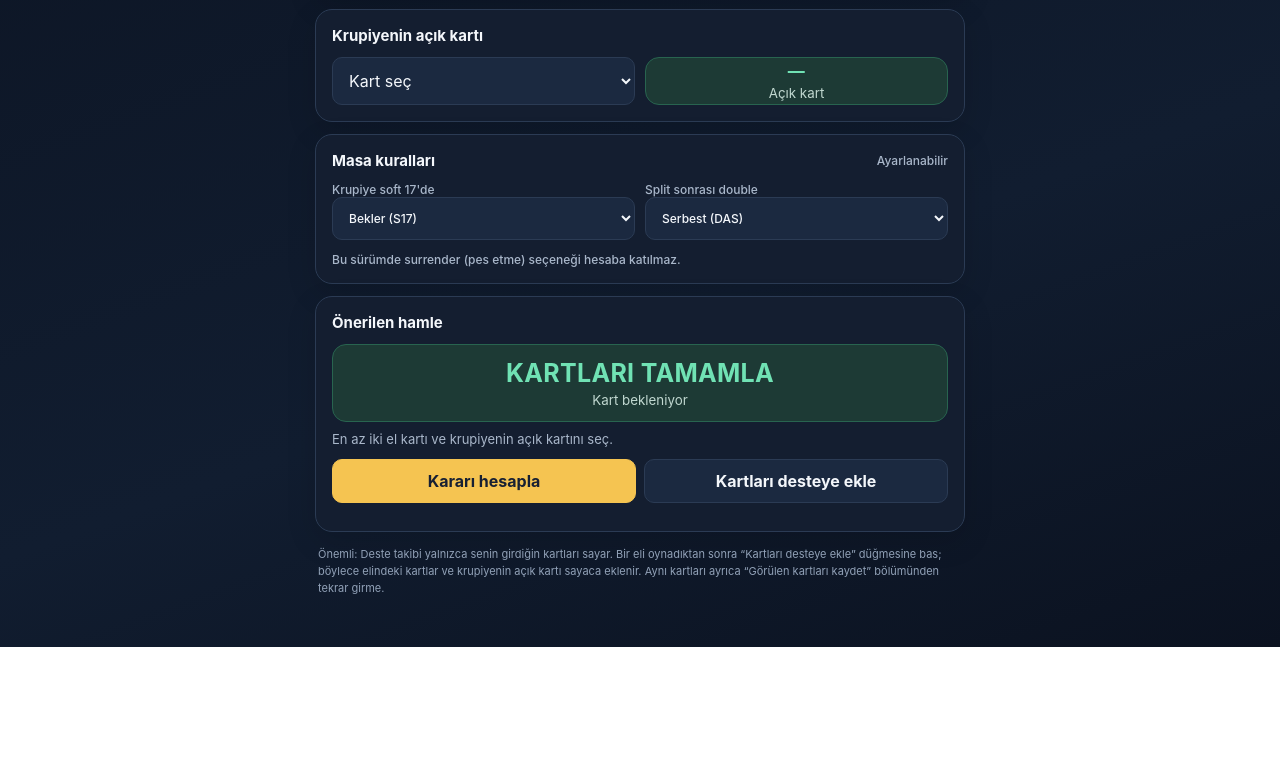
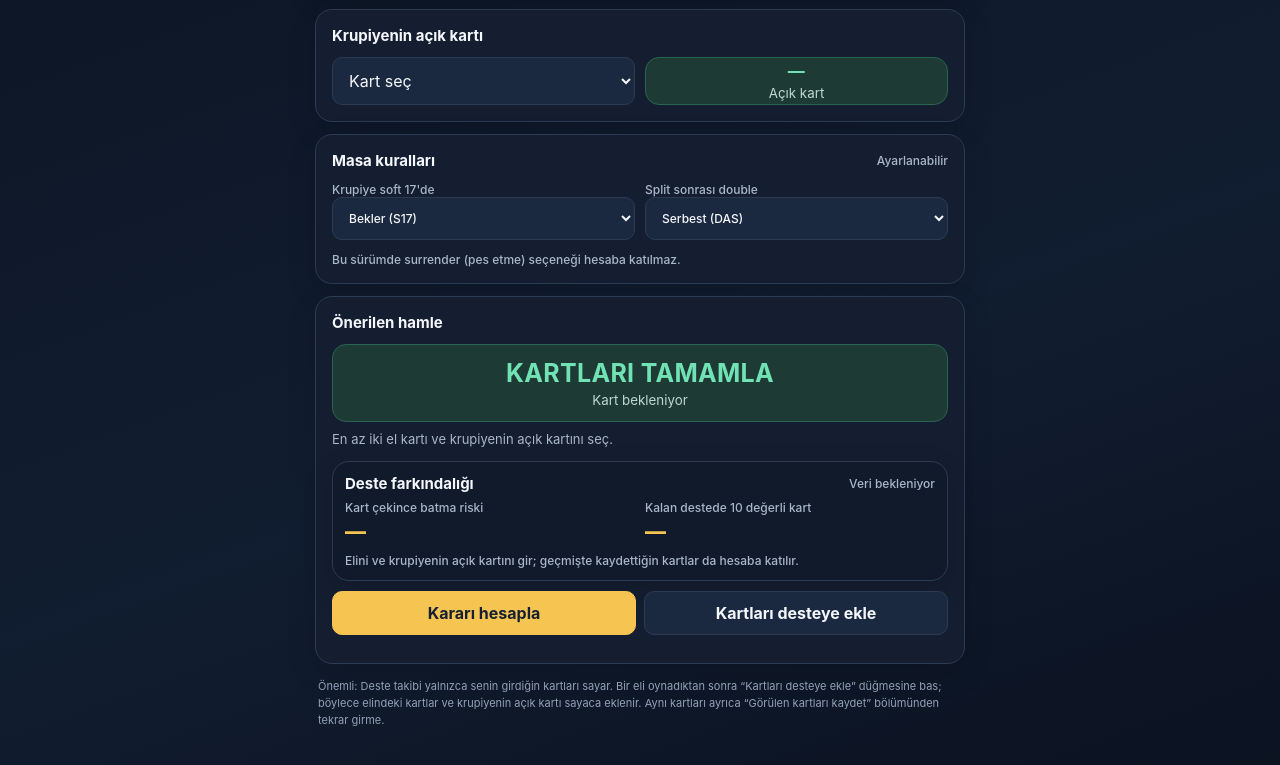
Before and after one commit to mustafasayn50/blackjack-asistani, a plain HTML site: page index.html in a window 1280 px wide. Shown: the part 466-1231 px from the top of the page. Before the commit the page ends 1113 px from the top, so only its background shows below. Drawn offline with Linux system fonts and the light colour scheme.

Commit message:
Add files via upload

```diff
--- a/index.html
+++ b/index.html
@@ -60,6 +60,14 @@ select,input{width:100%;background:var(--panel2);color:var(--txt);border:1px sol
    <div class="section-title">Önerilen hamle</div>
    <div class="action" id="result"><div><strong>BAŞLAMAK İÇİN</strong><small>El ve krupiye kartını seç</small></div></div>
    <div class="reason" id="reason">Çok desteli oyunlar için temel strateji yaklaşımı kullanılır.</div>
+   <div class="card" style="margin:12px 0 0;padding:12px;background:#101a2a">
+    <div class="section-title" style="margin-bottom:7px">Deste farkındalığı <span class="small" id="countSignal">Veri bekleniyor</span></div>
+    <div class="row">
+     <div><div class="small">Kart çekince batma riski</div><div id="bustRisk" style="font-size:21px;font-weight:800;color:var(--gold);margin-top:4px">—</div></div>
+     <div><div class="small">Kalan destede 10 değerli kart</div><div id="tenShare" style="font-size:21px;font-weight:800;color:var(--gold);margin-top:4px">—</div></div>
+    </div>
+    <p class="small" id="countAdvice" style="margin:9px 0 0">Kart dağılımı girildikçe bu alan güncellenir. Bu göstergeler temel stratejinin yerine geçmez.</p>
+   </div>
    <div class="btnrow"><button class="primary" id="calculate">Kararı hesapla</button><button id="countRound">Kartları desteye ekle</button></div>
    <p class="small" id="roundMsg" style="margin-bottom:0"></p>
   </section>
@@ -155,7 +163,28 @@ function decide(){
  if(t>=13&&t<=16)return d>=2&&d<=6?{a:'BEKLE',why:'13–16 toplam: krupiyenin 2–6 kartına karşı bekle.'}:{a:'KART ÇEK',why:'13–16 toplam: krupiyenin güçlü açık kartına karşı kart çek.'};
  return {a:'BEKLE',why:'17 veya üzeri: bekle.'};
 }
-function calculate(){const x=decide();setResult(x.a,x.why)}
+function compositionForCurrentHand(){
+ const counts=Object.fromEntries(ranks.map(r=>[r,4*decks]));
+ shoeSeen.forEach(r=>{if(counts[r]>0)counts[r]--});
+ hand.forEach(r=>{if(counts[r]>0)counts[r]--});
+ const up=$('dealer').value;if(up&&counts[up]>0)counts[up]--;
+ return counts;
+}
+function updateCountAwareness(){
+ const counts=compositionForCurrentHand(), remaining=Object.values(counts).reduce((a,b)=>a+b,0), s=score(hand);
+ if(!hand.length||!$('dealer').value||remaining<=0){
+  $('bustRisk').textContent='—';$('tenShare').textContent='—';$('countSignal').textContent='Veri bekleniyor';
+  $('countAdvice').textContent='Elini ve krupiyenin açık kartını gir; geçmişte kaydettiğin kartlar da hesaba katılır.';return;
+ }
+ let bust=0;ranks.forEach(r=>{if(counts[r]>0&&s.total+val(r)>21)bust+=counts[r]});
+ const tens=['10','J','Q','K'].reduce((n,r)=>n+counts[r],0);
+ $('bustRisk').textContent=(100*bust/remaining).toFixed(1)+'%';
+ $('tenShare').textContent=(100*tens/remaining).toFixed(1)+'%';
+ const rc=shoeSeen.reduce((n,r)=>n+(['2','3','4','5','6'].includes(r)?1:['10','J','Q','K','A'].includes(r)?-1:0),0);
+ $('countSignal').textContent=rc>0?'Düşük kartlar daha çok görüldü':rc<0?'Yüksek kartlar daha çok görüldü':'Dengeli görünüm';
+ $('countAdvice').textContent='Yaklaşık oranlar, kalan kart havuzuna göre hesaplanır. Krupiyenin kapalı kartı bilinmediğinden tahmindir; hamle önerisi doğrulanmış temel stratejiye dayanır.';
+}
+function calculate(){const x=decide();setResult(x.a,x.why);updateCountAwareness()}
 $('dealer').onchange=()=>{$('dealerLabel').textContent=$('dealer').value||'—';calculate()};
 $('soft17').onchange=calculate;$('das').onchange=calculate;
 $('calculate').onclick=calculate;
```
